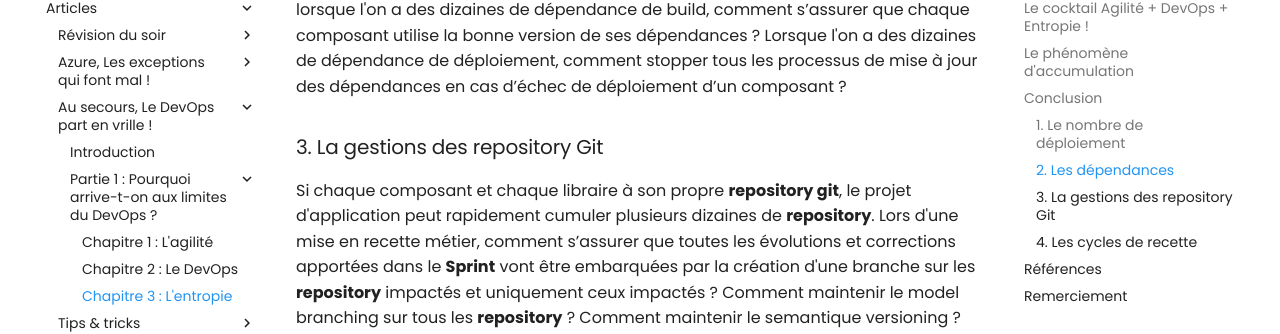
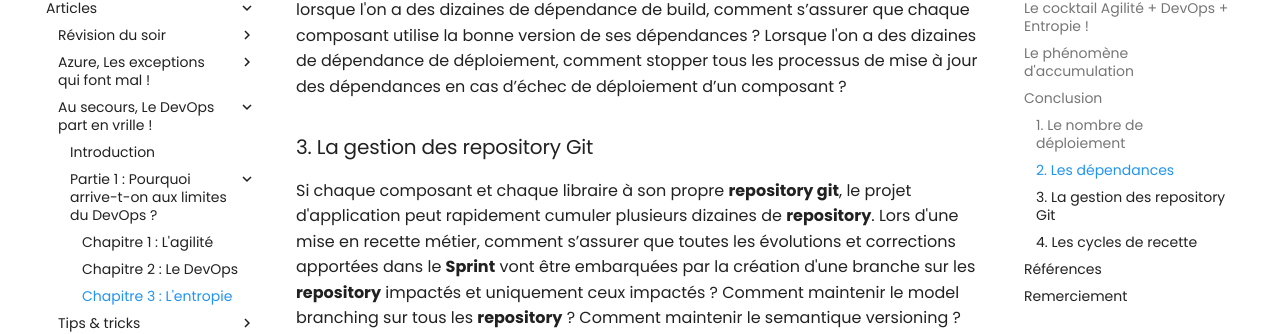
Before and after one commit to Ineaweb/Blog, an MkDocs documentation site: the page built from docs/articles/devops/vrille/03.pourquoi.entropie.md, in a window 1280 px wide and 900 px high, scrolled down 4244 px. Shown: the part 127-461 px from the top of the window. Built offline with MkDocs 1.6.1 and Material for MkDocs 9.7.7, drawn with Linux system fonts in a browser that asks for light colours; old or Windows-style settings are respelled for this version of MkDocs.

Commit message:
fix: relecture PMO

```diff
--- a/docs/articles/devops/vrille/03.pourquoi.entropie.md
+++ b/docs/articles/devops/vrille/03.pourquoi.entropie.md
@@ -71,7 +71,7 @@ Plus l’équipe a la capacité de produire des **UserStory** dans un **sprint*
 ### 2. Les dépendances
 Les composants d’une architecture microservice présentent des dépendances. Mais lorsque l'on a des dizaines de dépendance de build, comment s’assurer que chaque composant utilise la bonne version de ses dépendances ? Lorsque l'on a des dizaines de dépendance de déploiement, comment stopper tous les processus de mise à jour des dépendances en cas d’échec de déploiement d’un composant ?
 
-### 3. La gestions des repository Git
+### 3. La gestion des repository Git
 Si chaque composant et chaque libraire à son propre **repository git**, le projet d'application peut rapidement cumuler plusieurs dizaines de **repository**. Lors d'une mise en recette métier, comment s’assurer que toutes les évolutions et corrections apportées dans le **Sprint** vont être embarquées par la création d'une branche sur les **repository** impactés et uniquement ceux impactés ? Comment maintenir le model branching sur tous les **repository** ? Comment maintenir le semantique versioning ?
 
 ### 4. Les cycles de recette
```
